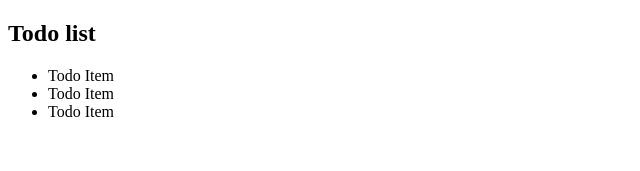
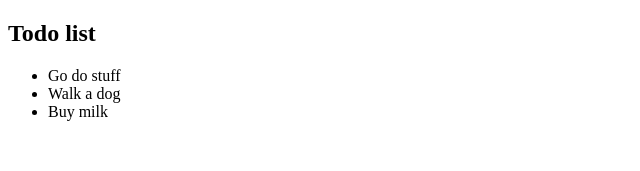
Before and after one commit to lukas-anci/todoHooks, a React (Create React App) app: page / in a window 1280 px wide. Shown: the top 171 px of the page, without its empty margins (0-640 px from the left). Built offline with nearby package versions, Linux system fonts and the light colour scheme; the HTML template or start-up script is replaced by a standard one.

Commit message:
pass todos to todoList and to todoItem

```diff
--- a/src/App.jsx
+++ b/src/App.jsx
@@ -13,7 +13,7 @@ function App() {
   return (
     <div className="App">
       <h2>Todo list</h2>
-      <TodoList />
+      <TodoList todos={todos} />
     </div>
   );
 }
--- a/src/components/TodoItem.jsx
+++ b/src/components/TodoItem.jsx
@@ -1,7 +1,7 @@
 import React from 'react';
 
-const TodoItem = (props) => {
-  return <li>Todo Item</li>;
+const TodoItem = ({ item }) => {
+  return <li>{item.title}</li>;
 };
 
 export default TodoItem;
--- a/src/components/TodoList.jsx
+++ b/src/components/TodoList.jsx
@@ -1,13 +1,13 @@
 import React from 'react';
 import TodoItem from './TodoItem';
 
-const TodoList = (props) => {
+const TodoList = ({ todos }) => {
   return (
     <div>
       <ul>
-        <TodoItem />
-        <TodoItem />
-        <TodoItem />
+        {todos.map((t) => (
+          <TodoItem item={t} key={t.id} />
+        ))}
       </ul>
     </div>
   );
```
